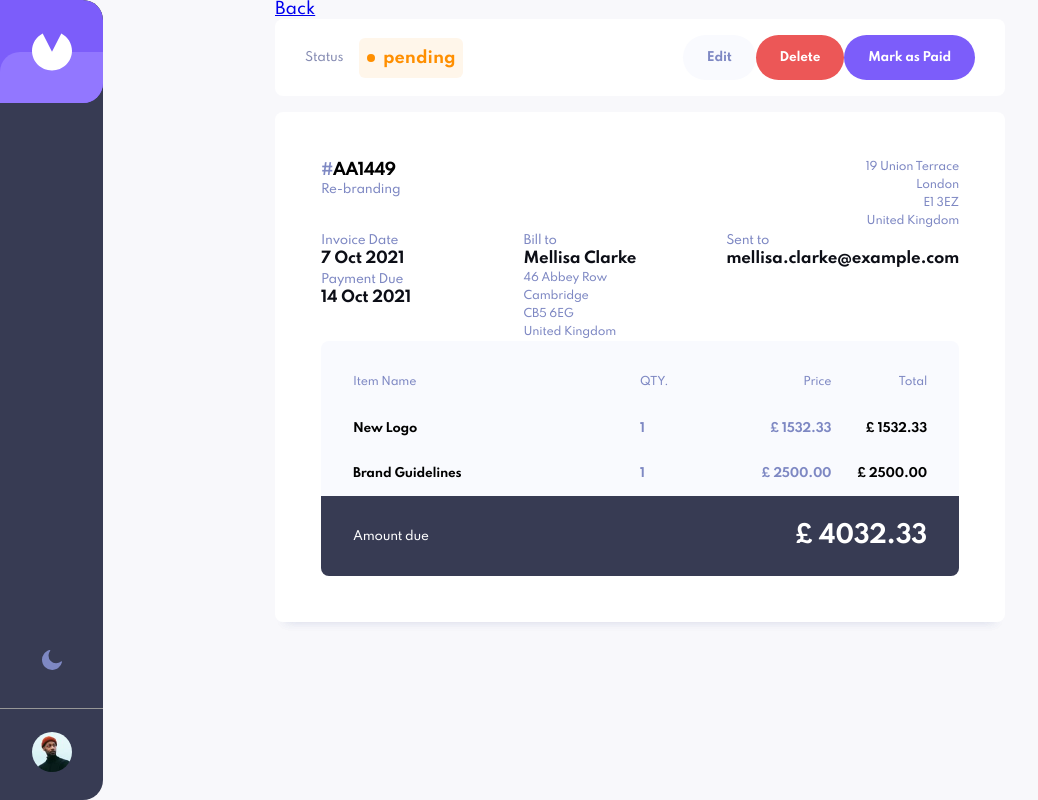
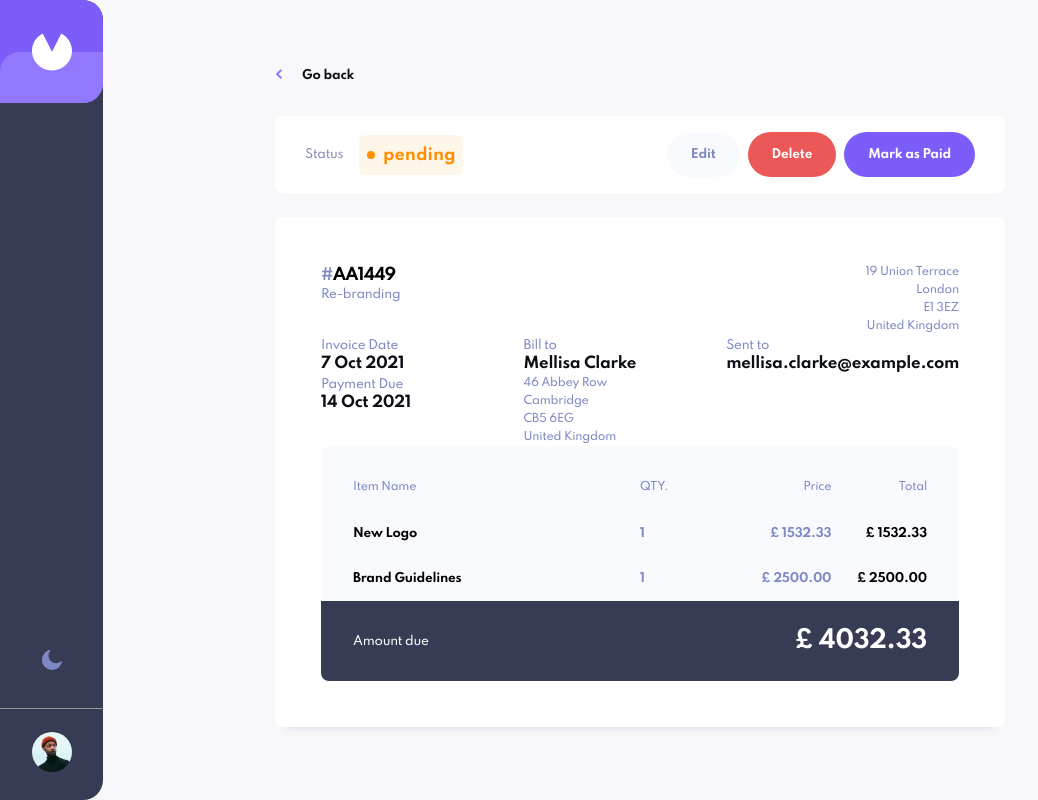
Before and after one commit to nlukic97/react-invoice-app, a React (Create React App) app: page /invoice/AA1449 in a window 1280 px wide. Shown: the whole page, without its empty margins (0-1038 px from the left). Built offline with nearby package versions, Linux system fonts and the light colour scheme.

Commit message:
form is pretty styled, overlay too. Error message functions (both for filters and without)

```diff
--- a/src/components/InvoicePage.js
+++ b/src/components/InvoicePage.js
@@ -11,7 +11,7 @@ const InvoicePage = ({invoices, deleteInvoice, markAsPaid, updateInvoice}) => {
     let {id} = useParams()
     let invoice = invoices.find(item=> item.id === id)
 
-    console.log(invoice);
+    // console.log(invoice);
 
     const [FormVisibility, setFormVisibility] = useState(false)
 
@@ -31,7 +31,10 @@ const InvoicePage = ({invoices, deleteInvoice, markAsPaid, updateInvoice}) => {
             {/* This is only displayed if the user clicks the 'edit' button */}
             {(FormVisibility === true ? <Form invoice={invoice} discardChanges={()=>{setFormVisibility(false)}} updateInvoice={handleInvoiceUpdate}/> : null)}
 
-            <Link to="/">Back</Link>
+            <Link to="/" className="back-link">
+                <svg width="7" height="10" xmlns="http://www.w3.org/2000/svg"><path d="M6.342.886L2.114 5.114l4.228 4.228" stroke="#9277FF" strokeWidth="2" fill="none" fillRule="evenodd"/></svg>
+                <h4>Go back</h4>
+            </Link>
 
 
 
--- a/src/components/Invoices.js
+++ b/src/components/Invoices.js
@@ -3,8 +3,9 @@ import {useState} from "react";
 import Form from './Form';
 import InvoiceListItem from './InvoiceListItem';
 import InvoiceActions from './InvoiceActions';
+import NoInvoicesStatus from "./NoInvoicesStatus";
 
-const Invoices = ({invoices,message, changedFilter, checkedBoxes, submitNewInvoice}) => {
+const Invoices = ({invoices, message, changedFilter, checkedBoxes, submitNewInvoice}) => {
 
     const [FormVisibility, setFormVisibility] = useState(false)
 
@@ -17,9 +18,13 @@ const Invoices = ({invoices,message, changedFilter, checkedBoxes, submitNewInvoi
         <div>
             <InvoiceActions message={message} changedFilter={changedFilter} checkedBoxes={checkedBoxes} openModalForNewForm={()=> {setFormVisibility(true)}} />
 
-            <div className="invoice_items_list">
+            {/* displaying the invoices, or a 'no invoices' status if there are none */}
+            {(invoices.length > 0) ?
+            (<div className="invoice_items_list">
                 {invoices.map(invoice=> <InvoiceListItem data={invoice}  key={invoice.id}/>)}
-            </div>
+            </div>)
+            :
+            <NoInvoicesStatus noInvoiceMessage={(checkedBoxes.length > 0) ? 'There are no invoices of this type' : 'There is nothing here'} />}
 
             {/**
              * Form will be displayed only upon clicking new invoice btn.
--- /dev/null
+++ b/src/components/NoInvoicesStatus.js
@@ -0,0 +1,15 @@
+import React from 'react';
+import NoInvoicesImage from '../images/illustration-empty.svg';
+
+const NoInvoicesStatus = ({noInvoiceMessage}) => {
+    return (
+        <div className="noInvoiceStatus">
+            <img src={NoInvoicesImage} alt="No invoices" />
+            <h1>{noInvoiceMessage}</h1>
+            <p className="h4 color-gray-dark">Create an invoice by clicking the</p>
+            <p className="h4 color-gray-dark"><strong>New Invoice</strong> button and get started</p>
+        </div>
+    )
+}
+
+export default NoInvoicesStatus
--- a/src/css/App.css
+++ b/src/css/App.css
@@ -80,18 +80,30 @@ html.dark-theme body {
   margin: 0 auto;
 }
 
+.single_page_invoice {
+  margin-top: 65px;
+}
+.single_page_invoice .back-link {
+  text-decoration: none;
+  color: #0C0E16;
+}
+.single_page_invoice .back-link h4 {
+  display: inline;
+  margin-left: 20px;
+}
 .single_page_invoice .flex-container {
   display: flex;
   flex-wrap: wrap;
   align-items: center;
   justify-content: space-between;
   box-shadow: 0 10px 10px -10px rgba(72, 84, 159, 0.1);
+  margin-top: 32px;
 }
 .single_page_invoice .flex-container .status-container {
   display: flex;
   align-items: center;
   justify-content: flex-start;
-  flex-basis: 50%;
+  flex-basis: 40%;
   box-sizing: border-box;
   border-top-right-radius: 0;
   border-bottom-right-radius: 0;
@@ -105,14 +117,17 @@ html.dark-theme body {
   display: flex;
   align-items: center;
   justify-content: flex-end;
-  flex-basis: 50%;
+  flex-basis: 60%;
   box-sizing: border-box;
   border-top-left-radius: 0;
   border-bottom-left-radius: 0;
 }
+.single_page_invoice .flex-container .button-container > button:not(:first-child) {
+  margin-left: 8px;
+}
 .single_page_invoice .flex-container .data-container {
   flex-basis: 100%;
-  margin-top: 16px;
+  margin-top: 24px;
   padding: 46px;
   box-shadow: 0 10px 10px -10px rgba(72, 84, 159, 0.1);
 }
@@ -166,6 +181,22 @@ html.dark-theme body {
   background-color: #373B53;
   color: #FFFFFF;
   border-radius: 0 0 8px 8px;
+}
+
+.noInvoiceStatus {
+  text-align: center;
+  margin: 0 auto;
+  width: 242px;
+}
+.noInvoiceStatus img {
+  margin-top: 140px;
+}
+.noInvoiceStatus h1 {
+  margin-top: 60px;
+  margin-bottom: 20px;
+  font-size: 20px;
+  letter-spacing: -0.63px;
+  color: #0C0E16;
 }
 
 .color-grayblue {
@@ -273,6 +304,7 @@ button.btn.add-item-btn:hover {
   display: flex;
   flex-direction: column;
   justify-content: space-between;
+  z-index: 3;
 }
 .banner .top-box {
   height: 103px;
@@ -328,7 +360,10 @@ html.dark-theme .toggle-theme-icon {
   background: url("../images/icon-sun.svg") no-repeat center center/cover;
 }
 
-._invoice_list_item {
+.invoice_items_list {
+  margin-top: 65px;
+}
+.invoice_items_list ._invoice_list_item {
   text-decoration: none;
   color: inherit;
   display: flex;
@@ -336,42 +371,42 @@ html.dark-theme .toggle-theme-icon {
   align-items: center;
   border: 1px solid transparent;
 }
-._invoice_list_item:visited, ._invoice_list_item:hover, ._invoice_list_item a:active {
+.invoice_items_list ._invoice_list_item:visited, .invoice_items_list ._invoice_list_item:hover, .invoice_items_list ._invoice_list_item a:active {
   color: inherit;
 }
-._invoice_list_item:not(:first-child), ._invoice_list_item:not(:last-child) {
+.invoice_items_list ._invoice_list_item:not(:first-child), .invoice_items_list ._invoice_list_item:not(:last-child) {
   margin: 16px 0;
 }
-._invoice_list_item:first-child, ._invoice_list_item:last-child {
+.invoice_items_list ._invoice_list_item:first-child, .invoice_items_list ._invoice_list_item:last-child {
   margin: 0;
 }
-._invoice_list_item:hover {
+.invoice_items_list ._invoice_list_item:hover {
   border: 1px solid #7C5DFA;
   cursor: pointer;
 }
-._invoice_list_item .left {
+.invoice_items_list ._invoice_list_item .left {
   display: flex;
   align-items: center;
   justify-content: flex-start;
 }
-._invoice_list_item .left .__id, ._invoice_list_item .left .__due_date {
+.invoice_items_list ._invoice_list_item .left .__id, .invoice_items_list ._invoice_list_item .left .__due_date {
   margin-right: 45px;
 }
-._invoice_list_item .left .___id {
+.invoice_items_list ._invoice_list_item .left .___id {
   color: #0C0E16 !important;
 }
-._invoice_list_item .left .__client_name {
+.invoice_items_list ._invoice_list_item .left .__client_name {
   color: #858BB2;
 }
-._invoice_list_item .left .__due_date, ._invoice_list_item .left .__client_name {
+.invoice_items_list ._invoice_list_item .left .__due_date, .invoice_items_list ._invoice_list_item .left .__client_name {
   font-weight: 500;
 }
-._invoice_list_item .right {
+.invoice_items_list ._invoice_list_item .right {
   display: flex;
   align-items: center;
   justify-content: flex-start;
 }
-._invoice_list_item .right .__amount {
+.invoice_items_list ._invoice_list_item .right .__amount {
   margin-right: 40px;
 }
 
@@ -379,6 +414,7 @@ html.dark-theme .toggle-theme-icon {
   display: flex;
   justify-content: space-between;
   align-items: center;
+  margin-top: 72px;
 }
 .invoice_actions .__action_contols {
   display: flex;
@@ -494,16 +530,17 @@ html.dark-theme .toggle-theme-icon {
   top: 0;
   height: 100vh;
   width: 100vw;
+  overflow-y: scroll;
 }
 
 .form {
   background-color: #fff;
   border-radius: 8px;
-  width: 615px;
+  width: 718px;
   box-sizing: border-box;
   padding: 58px;
-  overflow-y: scroll;
-  height: 100%;
+  height: min-content;
+  padding-left: 161px;
 }
 .form .purple-label {
   margin-top: 48px;
--- a/src/scss/imports/_layout.scss
+++ b/src/scss/imports/_layout.scss
@@ -23,18 +23,31 @@ html.dark-theme body {
 
 // Single page view
 .single_page_invoice  {
+    margin-top: 65px;
+
+    .back-link {
+        text-decoration: none;
+        color:#0C0E16;
+
+        h4 {
+            display: inline;
+            margin-left: 20px;
+        }
+    }
+
     .flex-container {
         display: flex;
         flex-wrap: wrap;
         align-items: center;
         justify-content: space-between;
         box-shadow:0 10px 10px -10px rgb(72, 84, 159,.1);
+        margin-top: 32px;
 
         .status-container {
             display: flex;
             align-items: center;
             justify-content: flex-start;
-            flex-basis: 50%;
+            flex-basis: 40%;
             box-sizing: border-box;
             border-top-right-radius: 0;
             border-bottom-right-radius: 0;
@@ -50,15 +63,19 @@ html.dark-theme body {
             display: flex;
             align-items: center;
             justify-content: flex-end;
-            flex-basis: 50%;
+            flex-basis: 60%;
             box-sizing: border-box;
             border-top-left-radius: 0;
             border-bottom-left-radius: 0;
+
+            > button:not(:first-child) {
+                margin-left: 8px;
+            }
         }
 
         .data-container {
             flex-basis: 100%;
-            margin-top: 16px;
+            margin-top: 24px;
             padding: 46px;
             box-shadow:0 10px 10px -10px rgb(72, 84, 159,.1);
 
@@ -129,3 +146,22 @@ html.dark-theme body {
         }
     }
 }
+
+
+.noInvoiceStatus {
+    text-align: center;
+    margin: 0 auto;
+    width: 242px;
+
+    img {
+        margin-top: 140px;
+    }
+
+    h1 {
+        margin-top: 60px;
+        margin-bottom: 20px;
+        font-size: 20px;
+        letter-spacing: -0.63px;
+        color: #0C0E16;
+    }
+}
--- a/src/scss/imports/components/_banner.scss
+++ b/src/scss/imports/components/_banner.scss
@@ -12,6 +12,7 @@
     display: flex;
     flex-direction: column;
     justify-content: space-between;
+    z-index: 3;
 
     .top-box {
         height: 103px;
--- a/src/scss/imports/components/_invoice_actions.scss
+++ b/src/scss/imports/components/_invoice_actions.scss
@@ -2,6 +2,7 @@
     display: flex;
     justify-content: space-between;
     align-items: center;
+    margin-top: 72px;
 
     .__action_contols {
         display: flex;
--- a/src/scss/imports/components/_invoice_list.scss
+++ b/src/scss/imports/components/_invoice_list.scss
@@ -1,4 +1,5 @@
-// .invoice_items_list {
+.invoice_items_list {
+    margin-top: 65px;
 
     ._invoice_list_item {
         text-decoration: none;
@@ -61,3 +62,4 @@
 
         }
     }
+}
```
Also changed, not shown: src/scss/imports/components/_form.scss (+4 -3 lines), src/images/illustration-empty.svg (renamed from public/assets/illustration-empty.svg), 1 other file (tests, documents, lock files or other folders).
